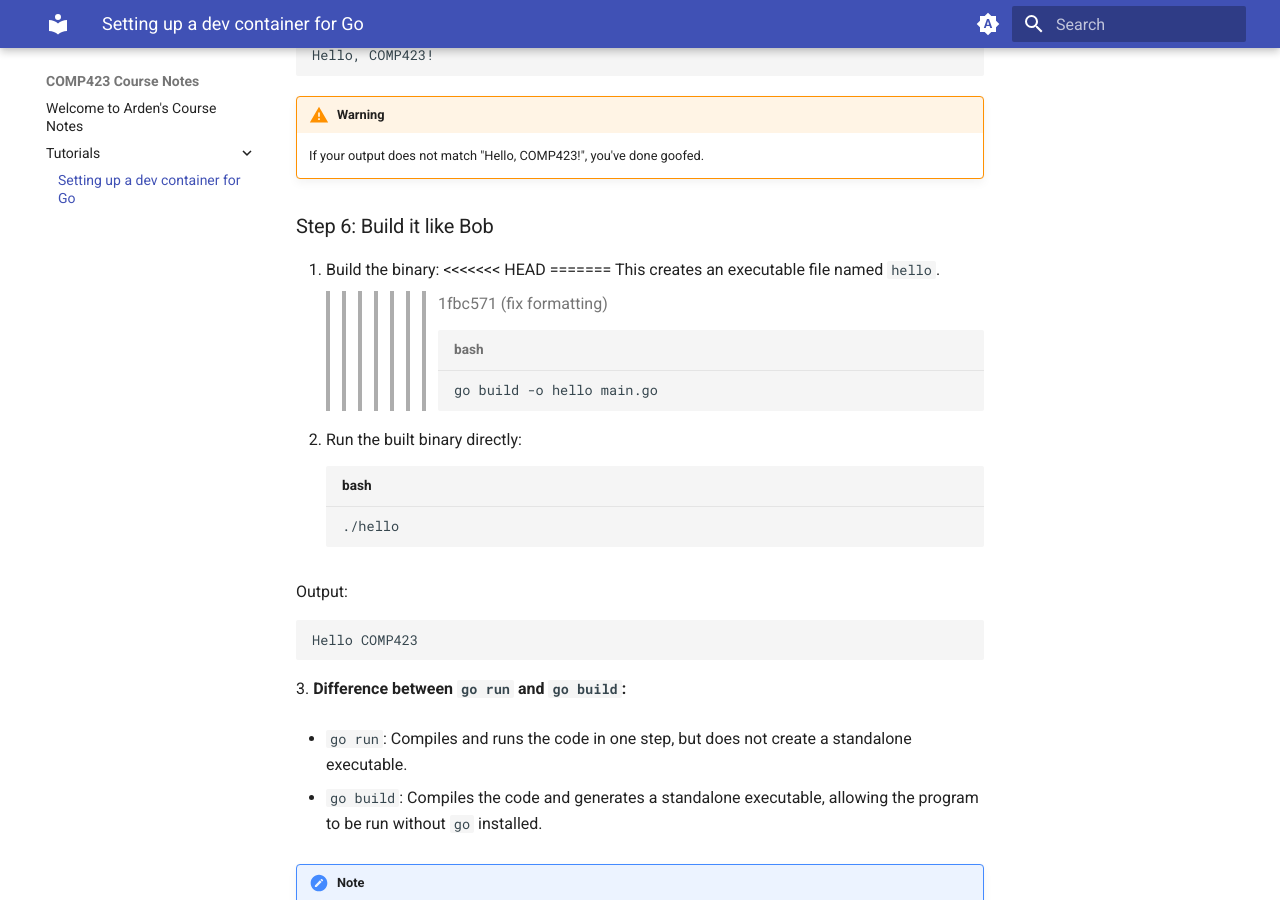
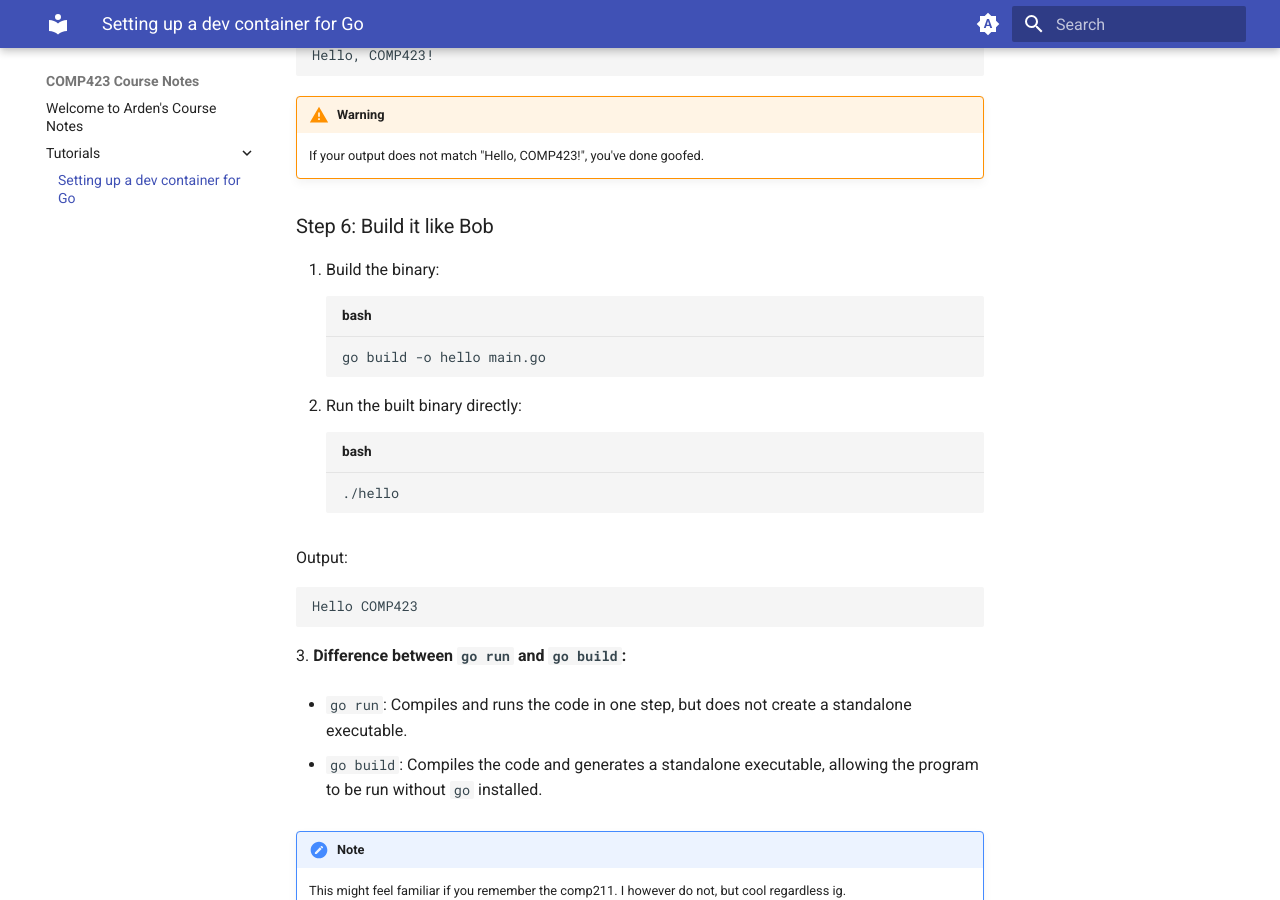
Before and after one commit to Arden-Feldt/comp423-course-notes, an MkDocs documentation site: the page built from docs/tutorials/go-setup.md, in a window 1280 px wide and 900 px high, scrolled down 2990 px. Built offline with MkDocs 1.6.1 and Material for MkDocs 9.7.7, drawn with Linux system fonts in a browser that asks for light colours.

Commit message:
concerning

````diff
--- a/docs/tutorials/go-setup.md
+++ b/docs/tutorials/go-setup.md
@@ -115,10 +115,6 @@ To follow along with this tutorial you'll need the following three things set up
 ### Step 6: Build it like Bob
 
 1. Build the binary:
-<<<<<<< HEAD
-=======
-   This creates an executable file named `hello`.
->>>>>>> 1fbc571 (fix formatting)
    ```title="bash"
    go build -o hello main.go
    ```
````
